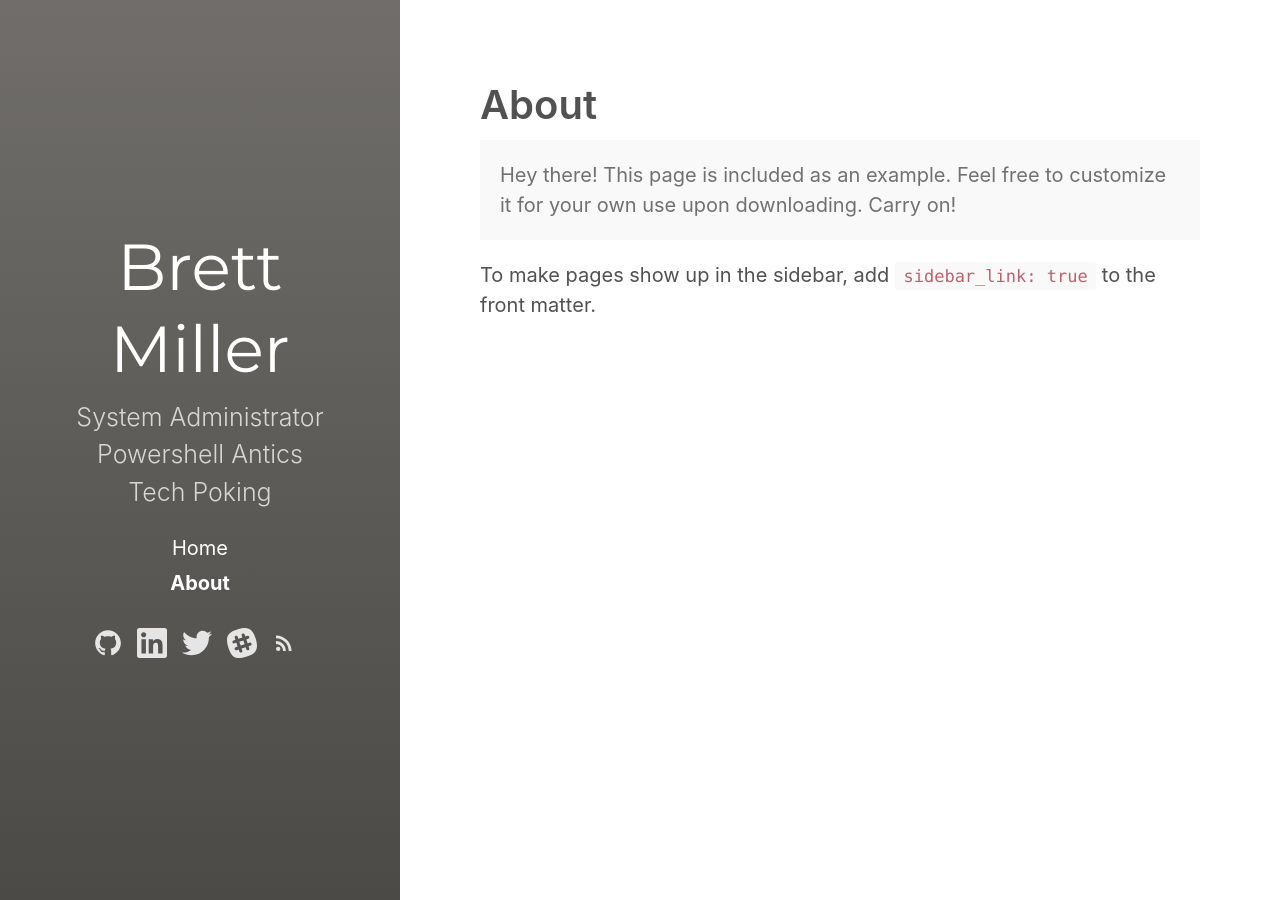
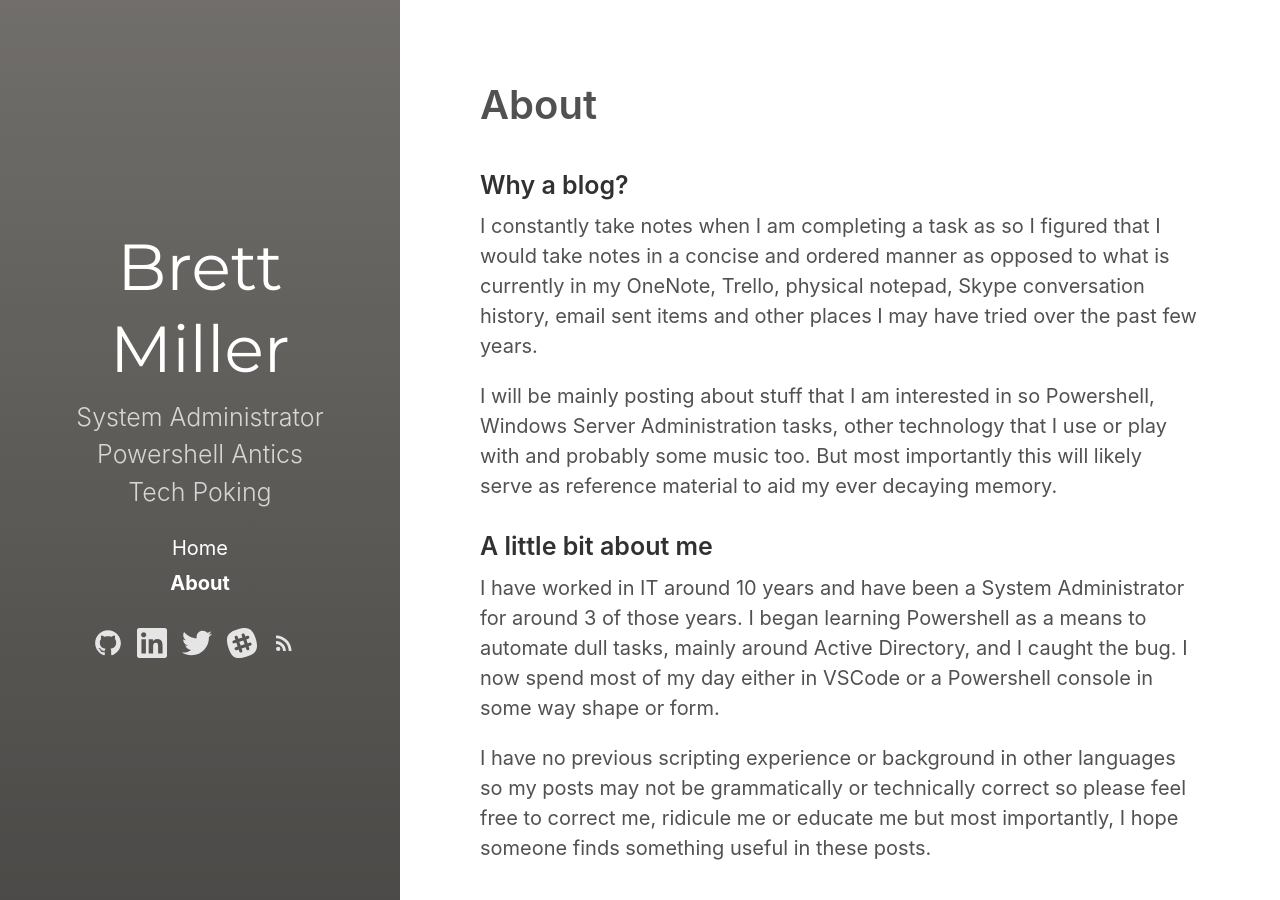
Before and after one commit to brettmillerb/brettmillerb.github.io, a Jekyll site: the page built from about.md, in a window 1280 px wide. Built offline with Jekyll 4.4.1, drawn with Linux system fonts in a browser that asks for light colours.

Commit message:
Updated URL for 404 page and About Me page instead of having placeholder text

```diff
--- a/404.html
+++ b/404.html
@@ -6,5 +6,5 @@ permalink: 404.html
 
 <div class="page">
   <h1 class="page-title">404: Page not found</h1>
-  <p class="lead">Sorry, we've misplaced that URL or it's pointing to something that doesn't exist. <a href="{{ site.baseurl }}">Head back home</a> to try finding it again.</p>
+  <p class="lead">Sorry, we've misplaced that URL or it's pointing to something that doesn't exist. <a href="{{ site.url }}">Head back home</a> to try finding it again.</p>
 </div>
--- a/about.md
+++ b/about.md
@@ -4,10 +4,12 @@ title: About
 sidebar_link: true
 ---
 
-<p class="message">
-  Hey there! This page is included as an example. Feel free to customize it
-  for your own use upon downloading. Carry on!
-</p>
+### Why a blog?
+I constantly take notes when I am completing a task as so I figured that I would take notes in a concise and ordered manner as opposed to what is currently in my OneNote, Trello, physical notepad, Skype conversation history, email sent items and other places I may have tried over the past few years.
 
-To make pages show up in the sidebar, add `sidebar_link: true` to the front
-matter.
+I will be mainly posting about stuff that I am interested in so Powershell, Windows Server Administration tasks, other technology that I use or play with and probably some music too. But most importantly this will likely serve as reference material to aid my ever decaying memory.
+
+### A little bit about me
+I have worked in IT around 10 years and have been a System Administrator for around 3 of those years. I began learning Powershell as a means to automate dull tasks, mainly around Active Directory, and I caught the bug. I now spend most of my day either in VSCode or a Powershell console in some way shape or form.
+
+I have no previous scripting experience or background in other languages so my posts may not be grammatically or technically correct so please feel free to correct me, ridicule me or educate me but most importantly, I hope someone finds something useful in these posts.
```
